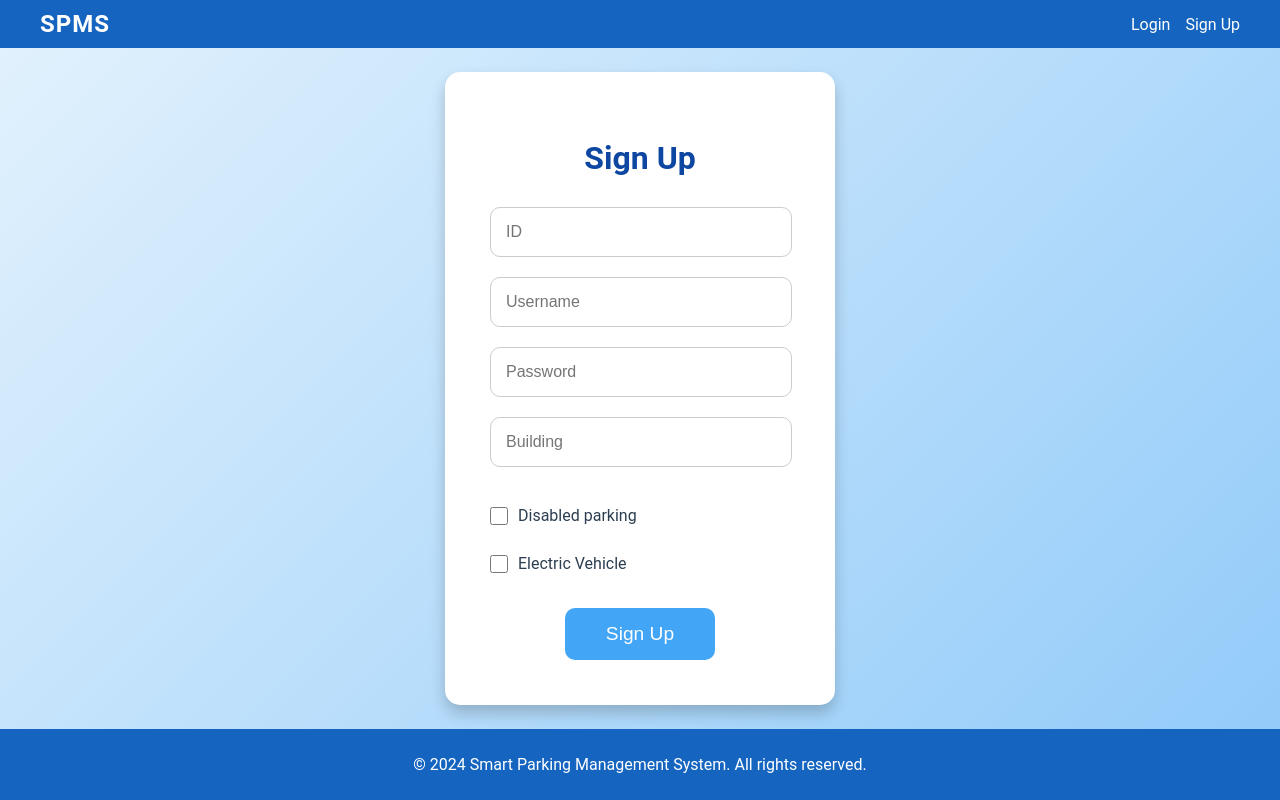
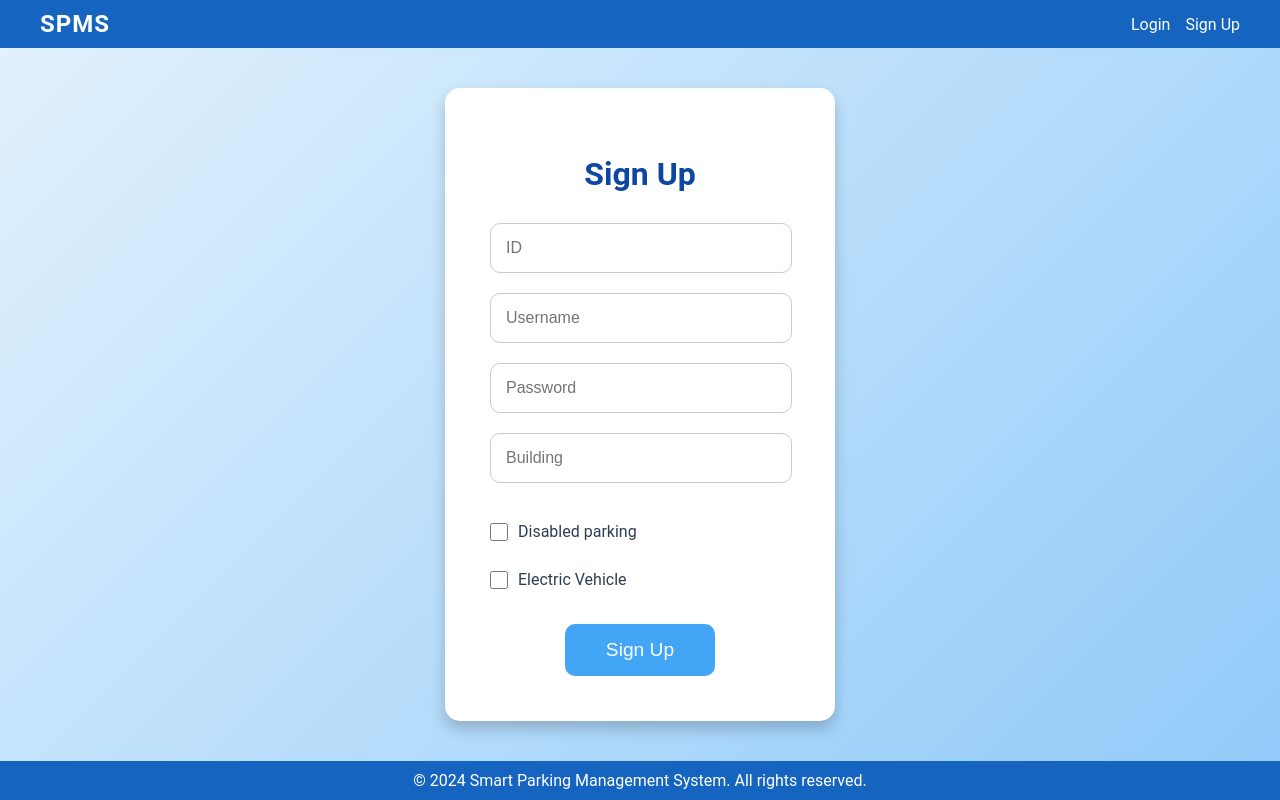
Before and after one commit to EitanBellaiche/SPMS-PROJECT, a React (Create React App) app in the folder client/: page /signup in a window 1280 px wide. Built offline with nearby package versions, Linux system fonts and the light colour scheme.

Commit message:
fix - signup

```diff
--- a/client/src/Signup.jsx
+++ b/client/src/Signup.jsx
@@ -1,3 +1,4 @@
+
 import React, { useState } from "react";
 import { useNavigate, Link } from "react-router-dom";
 import "./Signup.css";
@@ -122,8 +123,8 @@ const Signup = () => {
         </div>
       </main>
 
-      <footer id="contact-footer" className="footer">
-        <p>&copy; 2024 Smart Parking Management System. All rights reserved.</p>
+      <footer className="footer">
+        © 2024 Smart Parking Management System. All rights reserved.
       </footer>
     </div>
   );
```
